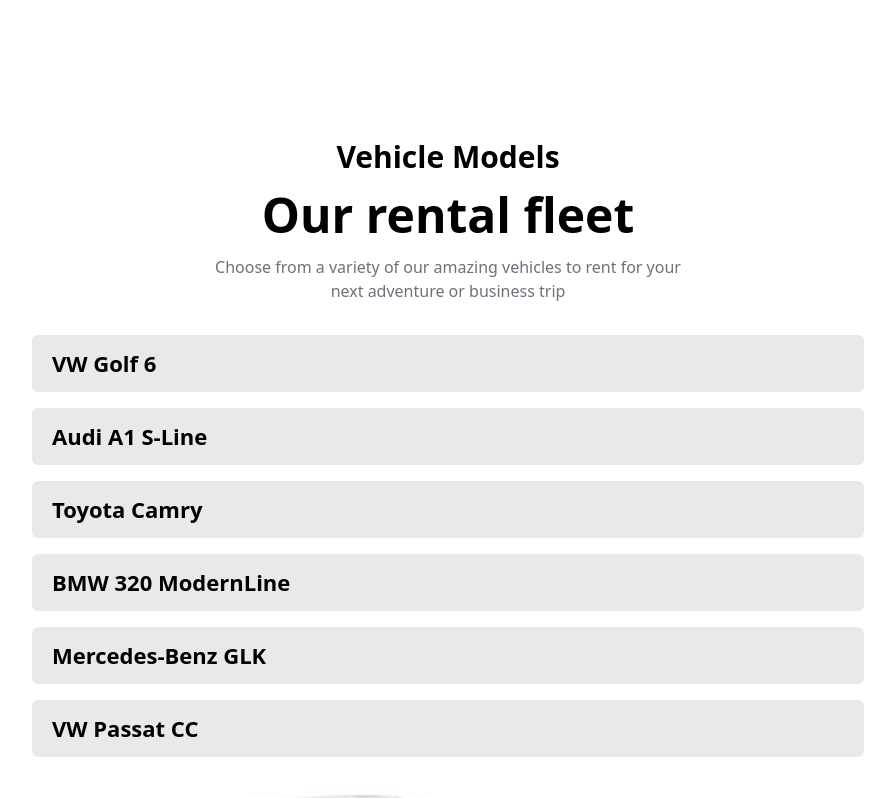
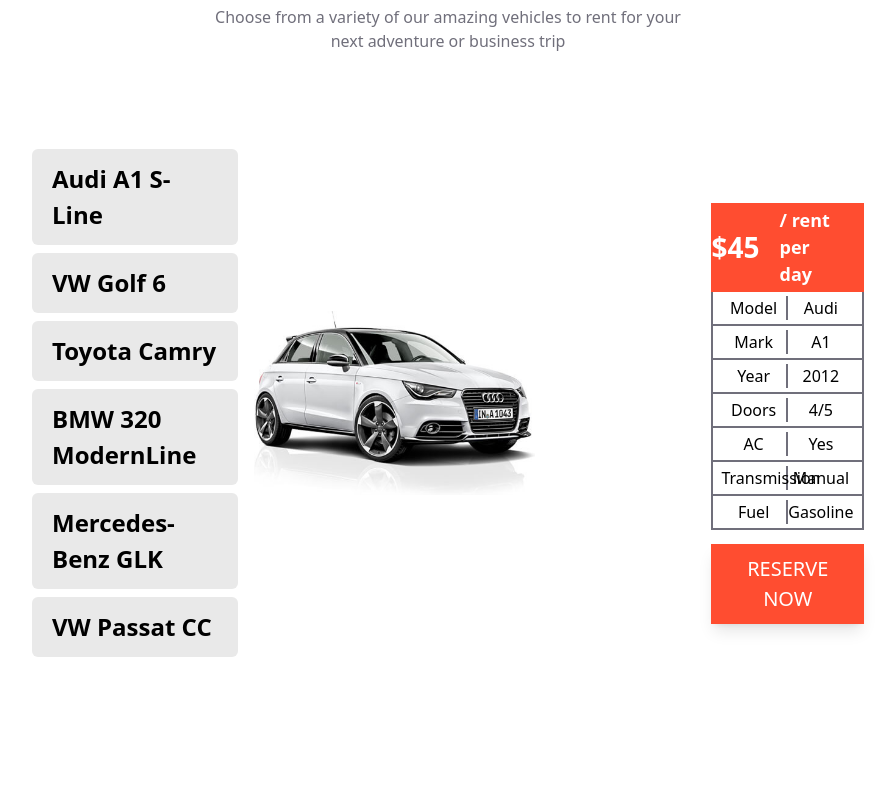
Before and after one commit to Masoud-M/car-rental, a Next.js app: page / in a window 1280 px wide. Shown: the part 2100-2898 px from the top of the page, without its empty margins (192-1087 px from the left). After the commit the page ends 2857 px from the top, so only its background shows below. Built offline with nearby package versions, Linux system fonts and the light colour scheme.

Commit message:
vehicle-models css updated

```diff
--- a/app/components/CarData.js
+++ b/app/components/CarData.js
@@ -6,6 +6,18 @@
 import Passat from "../../public/cars-big/passatcc.jpg";
 
 export const CarDataApi = [
+  {
+    name: "Audi A1 S-Line",
+    price: "45",
+    img: AudiA1,
+    model: "Audi",
+    mark: "A1",
+    year: "2012",
+    doors: "4/5",
+    air: "Yes",
+    transmission: "Manual",
+    fuel: "Gasoline",
+  },
   {
     name: "VW Golf 6",
     price: "37",
@@ -18,20 +30,6 @@
     transmission: "Manual",
     fuel: "Diesel",
   },
-
-  {
-    name: "Audi A1 S-Line",
-    price: "45",
-    img: AudiA1,
-    model: "Audi",
-    mark: "A1",
-    year: "2012",
-    doors: "4/5",
-    air: "Yes",
-    transmission: "Manual",
-    fuel: "Gasoline",
-  },
-
   {
     name: "Toyota Camry",
     price: "30",
--- a/app/components/plan/Plan.tsx
+++ b/app/components/plan/Plan.tsx
@@ -7,7 +7,7 @@
 const Plan = () => {
   return (
     <div>
-      <div className="h-screen px-4 lg:px-0 lg:w-[65%] mx-auto">
+      <div className=" px-4 lg:px-0 lg:w-[65%] mx-auto">
         <div className="flex flex-col items-center justify-center text-center">
           <h4 className="text-2xl font-bold">Plan your trip now</h4>
           <h1 className="text-5xl/[70px] font-bold ">
@@ -15,7 +15,7 @@
           </h1>
         </div>
 
-        <div className="grid lg:grid-cols-3 sm:grid-cols-2 grid-cols-1 items-center justify-items-center text-center my-12">
+        <div className="grid lg:grid-cols-3 sm:grid-cols-2 grid-cols-1 items-center justify-items-center text-center mt-12 mb-[100px]">
           <div className="flex flex-col w-[300px] h-[300px] items-center justify-center justify-items-center">
             <Image src={Icon1} alt="/" />
             <h2 className="font-bold text-[24px] mb-2">Select Car</h2>
@@ -32,7 +32,7 @@
               with any questions or concerns
             </p>
           </div>
-          <div className="flex flex-col w-[300px] h-[300px] items-center justify-center justify-items-center">
+          <div className="flex flex-col w-[300px] h-[300px] items-center justify-center justify-items-center ">
             <Image src={Icon3} alt="/" />
             <h2 className="font-bold text-[24px] mb-2">Let's Drive</h2>
             <p className="text-[#706f7b] text-[16px]">
--- a/app/components/vehicleModels/Vehicle-models.tsx
+++ b/app/components/vehicleModels/Vehicle-models.tsx
@@ -26,22 +26,25 @@
 const VehicleModels: React.FC<CarInfoProp> = () => {
   const info = CarDataApi;
   const [activeCar, setActiveCar] = useState({
-    name: "VW Golf 6",
-    price: "37",
-    img: Golf6,
-    model: "Golf 6",
-    mark: "Volkswagen",
-    year: "2008",
+    name: "Audi A1 S-Line",
+    price: "45",
+    img: AudiA1,
+    model: "Audi",
+    mark: "A1",
+    year: "2012",
     doors: "4/5",
     air: "Yes",
     transmission: "Manual",
-    fuel: "Diesel",
+    fuel: "Gasoline",
   });
 
+  const gridMainStyle = "grid grid-cols-1 grid-flow-row box-border ";
+  const gridChildStyle =
+    "px-2 py-1 grid grid-cols-2 grid-flow-col text-center border-r-2 border-l-2 border-b-2 border-[#706f7b]";
+  const gridSpanStyle = "border-r-2 border-[#706f7b]";
   return (
-    <div>
-      <div className="w-[90%] lg:w-[65%] mx-auto">
-        <div className="flex flex-col justify-center items-center text-center max-w-[60%] mx-auto">
+    <div className="w-[90%] lg:w-[65%] mx-auto my-[100px]">
+      <div className="flex flex-col justify-center items-center text-center max-w-[60%] mx-auto mb-20">
         <h2 className="text-3xl font-semibold">Vehicle Models</h2>
         <h1 className="text-5xl font-bold mt-4">Our rental fleet</h1>
         <p className="text-[16px] text-[#706f7b] my-4">
@@ -50,9 +53,9 @@
         </p>
       </div>
 
-        <div className="grid ">
+      <div className="flex justify-between box-border gap-4 flex-col lg:flex-row ">
         {/* car menu */}
-          <div>
+        <div className=" flex flex-col gap-2 box-border lg:max-w-[400px]">
           {info.map((item) => {
             return (
               <div
@@ -72,7 +75,7 @@
                     fuel: item.fuel,
                   }));
                 }}
-                  className=" text-[22px] font-semibold px-5 py-3 bg-[#e9e9e9] mt-4 mb-2  rounded-md hover:cursor-pointer hover:bg-[#ff4d30] hover:text-white transition"
+                className="  text-[1.5rem] font-semibold px-[20px] bg-[#e9e9e9]  rounded-md hover:cursor-pointer hover:bg-[#ff4d30] hover:text-white transition py-[12px]"
               >
                 <h1>{item.name}</h1>
               </div>
@@ -80,51 +83,57 @@
           })}
         </div>
 
+        <div className="flex flex-col justify-center items-center md:flex-row md:gap-[11rem] lg:justify-between">
           {/* image */}
-          <div>
-            <Image className="max-w-[500px]" src={activeCar.img} alt="/" />
+          <div className=" max-w-[500px] ">
+            <Image className=" block w-full" src={activeCar.img} alt="/" />
           </div>
 
           {/* car info */}
-          <div>
-            <div className="flex flex-col">
-              <div>
-                <h1>
-                  <span>${activeCar.price}</span>/ rent per day
-                </h1>
+          <div className=" h-[400px] w-[250px]">
+            <div className="flex flex-col w-full">
+              <div className="bg-[#ff4d30] flex justify-center items-center">
+                <span className="text-[28px] text-white font-bold ">
+                  ${activeCar.price}
+                </span>
+                <span className="text-white text-[18px] font-semibold px-5 py-1">
+                  &#47; rent per day
+                </span>
               </div>
-              <div>
-                <div>
-                  <span>Model</span>
+              <div className={gridMainStyle}>
+                <div className={gridChildStyle}>
+                  <span className={gridSpanStyle}>Model</span>
                   <span>{activeCar.model}</span>
                 </div>
-                <div>
-                  <span>Mark</span>
+                <div className={gridChildStyle}>
+                  <span className={gridSpanStyle}>Mark</span>
                   <span>{activeCar.mark}</span>
                 </div>
-                <div>
-                  <span>Year</span>
+                <div className={gridChildStyle}>
+                  <span className={gridSpanStyle}>Year</span>
                   <span>{activeCar.year}</span>
                 </div>
-                <div>
-                  <span>Doors</span>
+                <div className={gridChildStyle}>
+                  <span className={gridSpanStyle}>Doors</span>
                   <span>{activeCar.doors}</span>
                 </div>
-                <div>
-                  <span>AC</span>
+                <div className={gridChildStyle}>
+                  <span className={gridSpanStyle}>AC</span>
                   <span>{activeCar.air}</span>
                 </div>
-                <div>
-                  <span>Transmission</span>
+                <div className={gridChildStyle}>
+                  <span className={gridSpanStyle}>Transmission</span>
                   <span>{activeCar.transmission}</span>
                 </div>
-                <div>
-                  <span>Fuel</span>
+                <div className={gridChildStyle}>
+                  <span className={gridSpanStyle}>Fuel</span>
                   <span>{activeCar.fuel}</span>
                 </div>
               </div>
-              <div>
-                <button>RESERVE NOW</button>
+              <div className="w-full">
+                <button className="w-full bg-[#ff4d30] p-[10px] text-[20px] text-white flex items-center justify-center hover:bg-[#b33521] transition mt-[14px] shadow-lg">
+                  RESERVE NOW
+                </button>
               </div>
             </div>
           </div>
```
Lines whose indentation alone changed are shown as unchanged.
